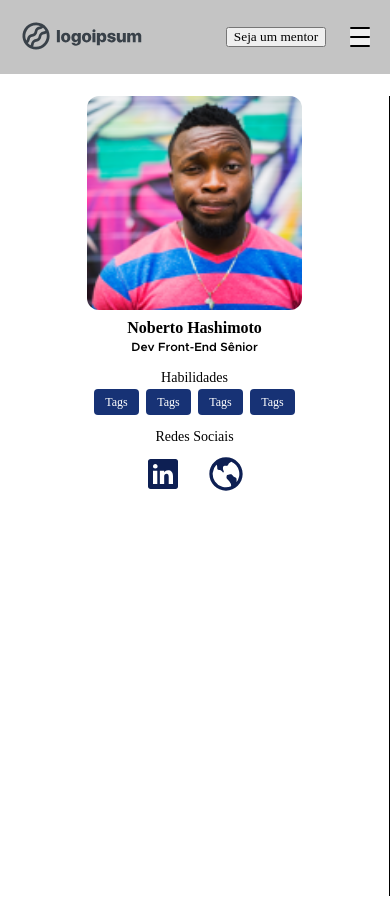
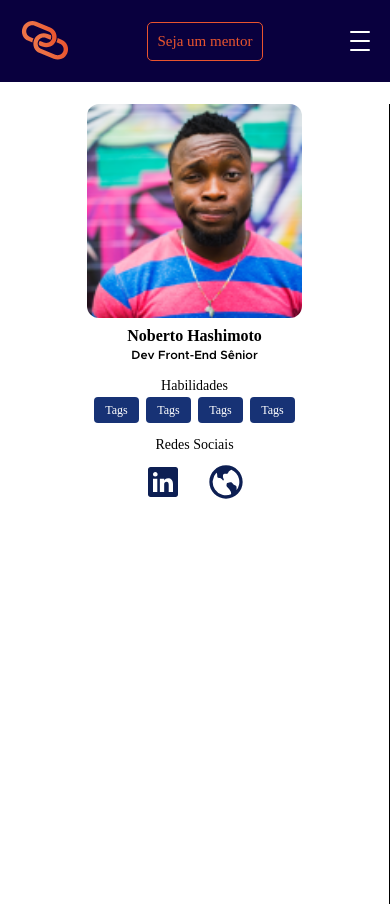
Before and after one commit to Hackathon-Fcamara/technical-share, a React (Create React App) app in the folder front-end/: page /mentorPage in a window 390 px wide. Shown: the top 906 px of the page. Built offline with nearby package versions, Linux system fonts and the light colour scheme; the HTML template or start-up script is replaced by a standard one; a web font is replaced by a local one.

Commit message:
feat: cria os estilos mobile para o componente header

```diff
--- a/front-end/src/components/Header/index.js
+++ b/front-end/src/components/Header/index.js
@@ -1,8 +1,5 @@
 // STYLES
 import styles from "./styles.module.css";
-
-// IMAGES
-import logo from "../../assets/images/placeholder-logo.svg";
 
 const {
   header,
@@ -10,6 +7,7 @@ const {
   header__wrapper,
   header__wrapperButton,
   hamburguer,
+  hamburguer__wrapper,
   hamburguer__pipe,
 } = styles;
 
@@ -18,17 +16,66 @@ export const Header = () => {
     <header className={header}>
       <div className={header__container}>
         <a href="/">
-          <img src={logo} alt="Logo da Technical Share" />
+          <svg
+            width="50"
+            height="40"
+            viewBox="0 0 30 26"
+            fill="none"
+            xmlns="http://www.w3.org/2000/svg"
+          >
+            <path
+              d="M22.436 14.4438L24.6934 15.3644C26.714 16.1888 27.6757 18.475 26.8423 20.4739C26.4256 21.4737 25.6399 22.2098 24.7046 22.5952C23.7714 22.9812 22.6873 23.0126 21.6774 22.6004L12.6743 18.9284C10.6557 18.1053 9.69271 15.8152 10.5254 13.8189C10.9421 12.8191 11.7279 12.083 12.6631 11.6976C13.5983 11.3129 14.6804 11.2802 15.6903 11.6924L18.5119 12.8433C19.4174 11.6224 18.914 9.98855 18.914 9.98855L16.7817 9.11897C15.0527 8.41362 13.1975 8.46793 11.5982 9.12617C9.99828 9.78702 8.65232 11.0485 7.93932 12.7589C6.51465 16.1777 8.16155 20.0937 11.6194 21.5044L20.6449 25.1863C22.3738 25.8916 24.2271 25.8366 25.8284 25.1791C27.4276 24.5208 28.7736 23.2593 29.4866 21.5483C30.9126 18.1269 29.2657 14.2108 25.8072 12.8008L23.2158 11.7428C23.2158 11.7428 23.2185 13.0723 22.436 14.4438Z"
+              fill="url(#paint0_linear_461_4619)"
+            />
+            <path
+              d="M12.2261 16.8417L13.2182 17.2468C14.9471 17.9521 16.8003 17.8971 18.4016 17.2396C20.0009 16.5813 21.3468 15.3198 22.0598 13.6088C23.4858 10.1874 21.8389 6.27133 18.3804 4.86128L9.35489 1.18013C7.62598 0.474777 5.77074 0.529084 4.17146 1.18732C2.57152 1.84818 1.22556 3.10969 0.512563 4.82006C-0.912104 8.23884 0.734796 12.1549 4.19262 13.5656L6.10342 14.3449L6.79591 14.6275C6.78996 13.1841 7.6068 11.9527 7.6068 11.9527L6.82766 11.6347L5.2469 10.9902C3.22829 10.1671 2.26529 7.87701 3.098 5.8807C3.51468 4.88091 4.30043 4.14481 5.23566 3.75942C6.17089 3.37469 7.25295 3.34197 8.26291 3.75419L17.266 7.42619C19.2866 8.25062 20.2482 10.5368 19.4149 12.5357C18.9982 13.5355 18.2124 14.2716 17.2772 14.657C16.344 15.043 15.2599 15.0744 14.25 14.6622L12.2816 13.8594L11.5322 13.5918C11.5322 13.5918 10.472 15.1634 11.23 16.4361L12.2261 16.8417Z"
+              fill="url(#paint1_linear_461_4619)"
+            />
+            <defs>
+              <linearGradient
+                id="paint0_linear_461_4619"
+                x1="7.53864"
+                y1="17.7083"
+                x2="29.8825"
+                y2="16.5707"
+                gradientUnits="userSpaceOnUse"
+              >
+                <stop stop-color="#ED7347" />
+                <stop offset="0.3535" stop-color="#EC6F44" />
+                <stop offset="0.7071" stop-color="#EB633A" />
+                <stop offset="1" stop-color="#E9532D" />
+              </linearGradient>
+              <linearGradient
+                id="paint1_linear_461_4619"
+                x1="0.115564"
+                y1="9.76706"
+                x2="22.4588"
+                y2="8.62955"
+                gradientUnits="userSpaceOnUse"
+              >
+                <stop stop-color="#ED7347" />
+                <stop offset="0.3535" stop-color="#EC6F44" />
+                <stop offset="0.7071" stop-color="#EB633A" />
+                <stop offset="1" stop-color="#E9532D" />
+              </linearGradient>
+            </defs>
+          </svg>
         </a>
         <div className={header__wrapper}>
           <a href="/mentorPage">
-            <input type="submit" value="Seja um mentor" className={header__wrapperButton}/>
-          </a>
+            <input
+              type="submit"
+              value="Seja um mentor"
+              className={header__wrapperButton}
+            />
+          </a>{" "}
+        </div>
+        <div className={hamburguer__wrapper}>
           <button type="button" className={hamburguer}>
             <span className={hamburguer__pipe}></span>
             <span className={hamburguer__pipe}></span>
             <span className={hamburguer__pipe}></span>
-          </button>
+          </button>{" "}
         </div>
       </div>
     </header>
--- a/front-end/src/components/Header/styles.module.css
+++ b/front-end/src/components/Header/styles.module.css
@@ -1,5 +1,5 @@
 .header {
-  background: #c4c4c4;
+  background: #09003e;
 }
 
 .header__container {
@@ -17,11 +17,25 @@
 }
 
 .header__wrapperButton {
-  width: 10rem;
+  width: auto;
+  border: 1px solid #e9542e;
+  border-radius: 5px;
+  padding: 10px;
+  font-size: 15px;
+  color: #e9542e;
+  background: none;
+  margin-right: 10px;
 }
 
-.header__wrapperButton:hover{
+.header__wrapperButton:hover {
   cursor: pointer;
+  background-color: #0e005f;
+}
+
+.hamburguer__wrapper {
+  display: flex;
+  align-items: center;
+  gap: 2.4rem;
 }
 
 .hamburguer {
@@ -30,11 +44,12 @@
   display: flex;
   flex-direction: column;
   justify-content: space-between;
+  background: none;
 }
 
 .hamburguer__pipe {
   display: block;
-  background: #000;
+  background: #ffffff;
   border-radius: 200px;
   height: 0.2rem;
   width: 100%;
```
Also changed, not shown: front-end/src/assets/images/placeholder-logo.svg (deleted).
